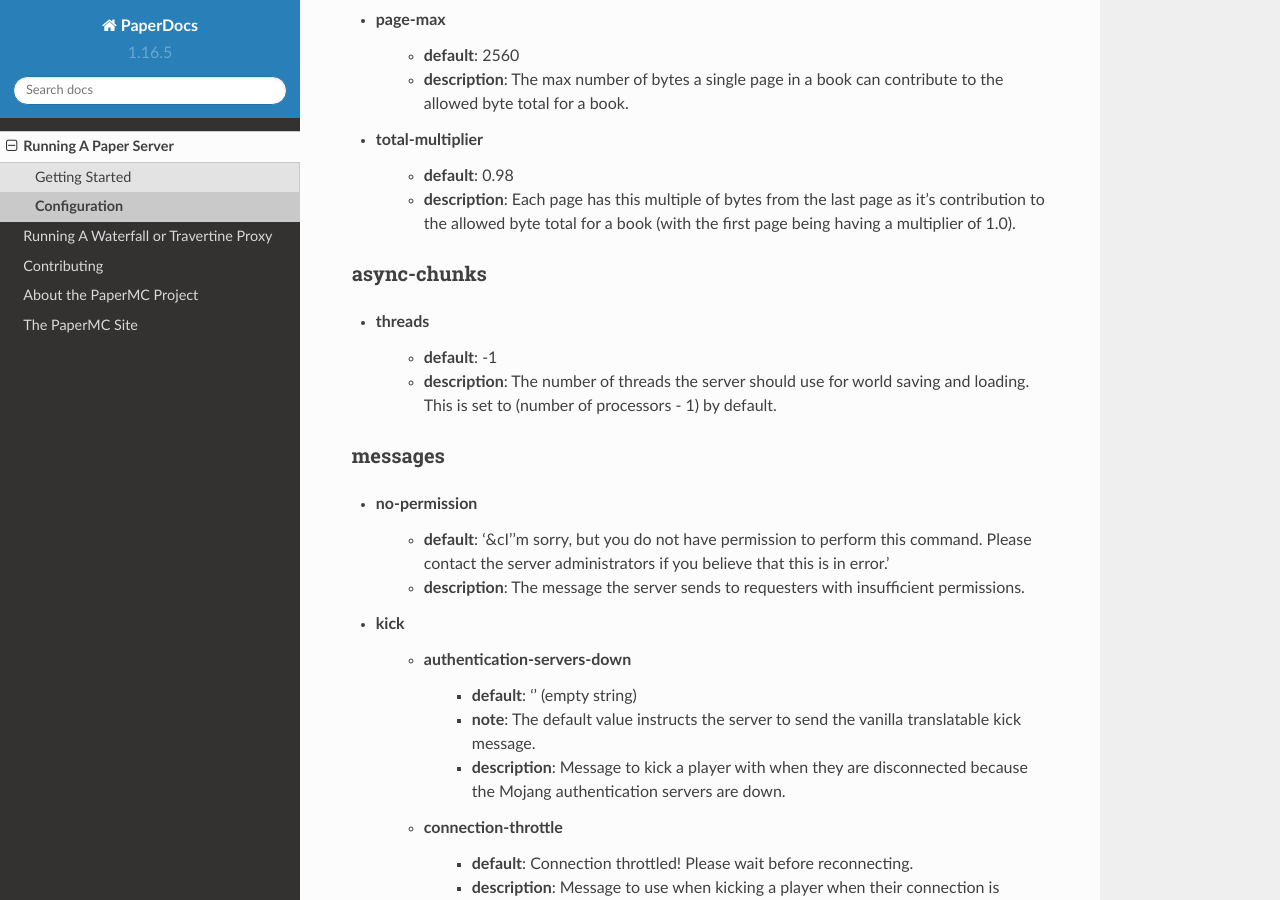
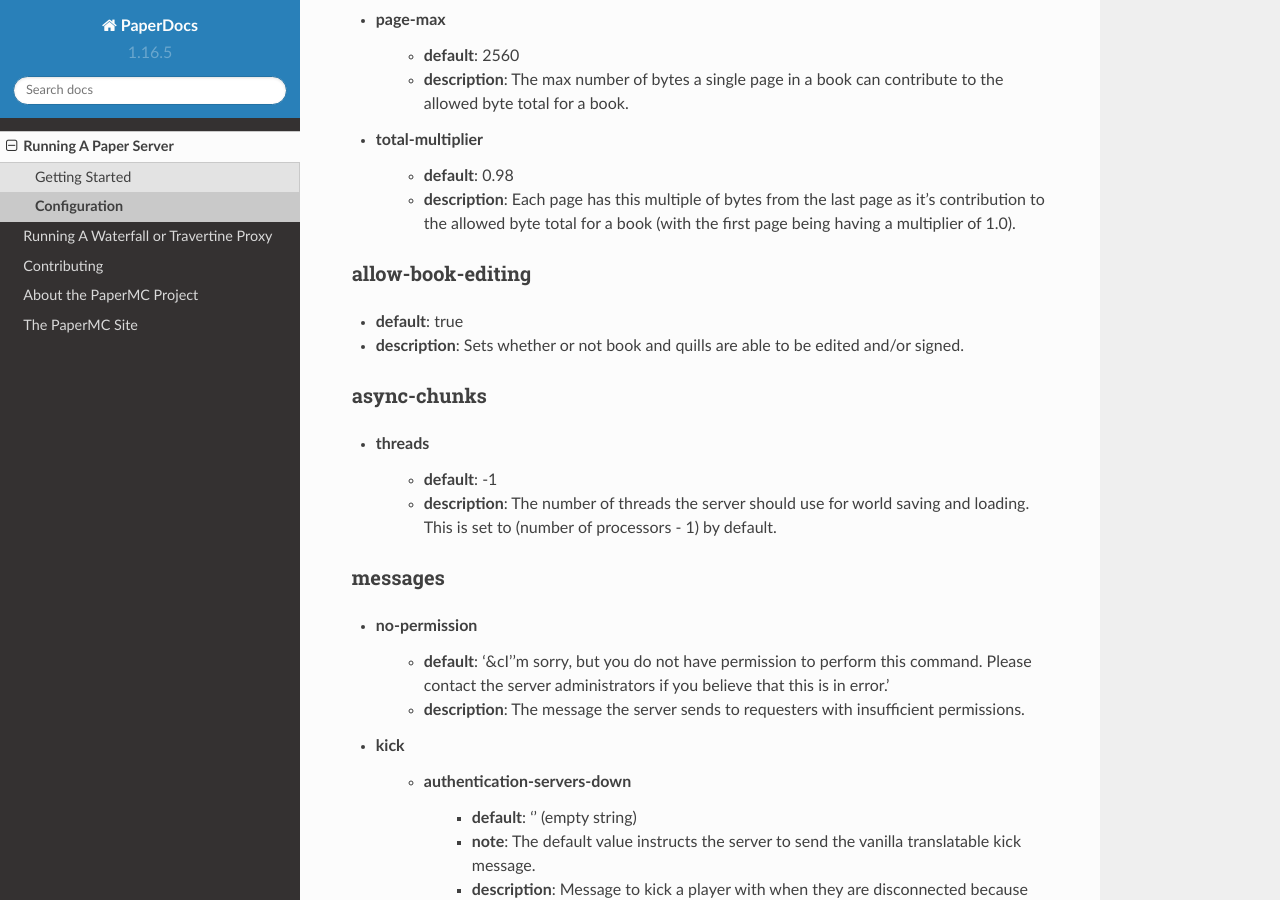
Before and after one commit to PaperMC/PaperDocs, a Sphinx documentation site: the page built from source/server/configuration.rst, in a window 1280 px wide and 900 px high, scrolled down 4646 px. Built offline with Sphinx 7.4.7 and the Read the Docs theme 2.0.0, drawn with Linux system fonts in a browser that asks for light colours.

Commit message:
Document allow-book-editing

```diff
--- a/source/server/configuration.rst
+++ b/source/server/configuration.rst
@@ -203,6 +203,11 @@
     - **description**: Each page has this multiple of bytes from the last page
       as it's contribution to the allowed byte total for a book (with the first
       page being having a multiplier of 1.0).
+
+allow-book-editing
+~~~~~~~~~
+* **default**: true
+* **description**: Sets whether or not book and quills are able to be edited and/or signed.
 
 async-chunks
 ~~~~~~~~~~~~
```
